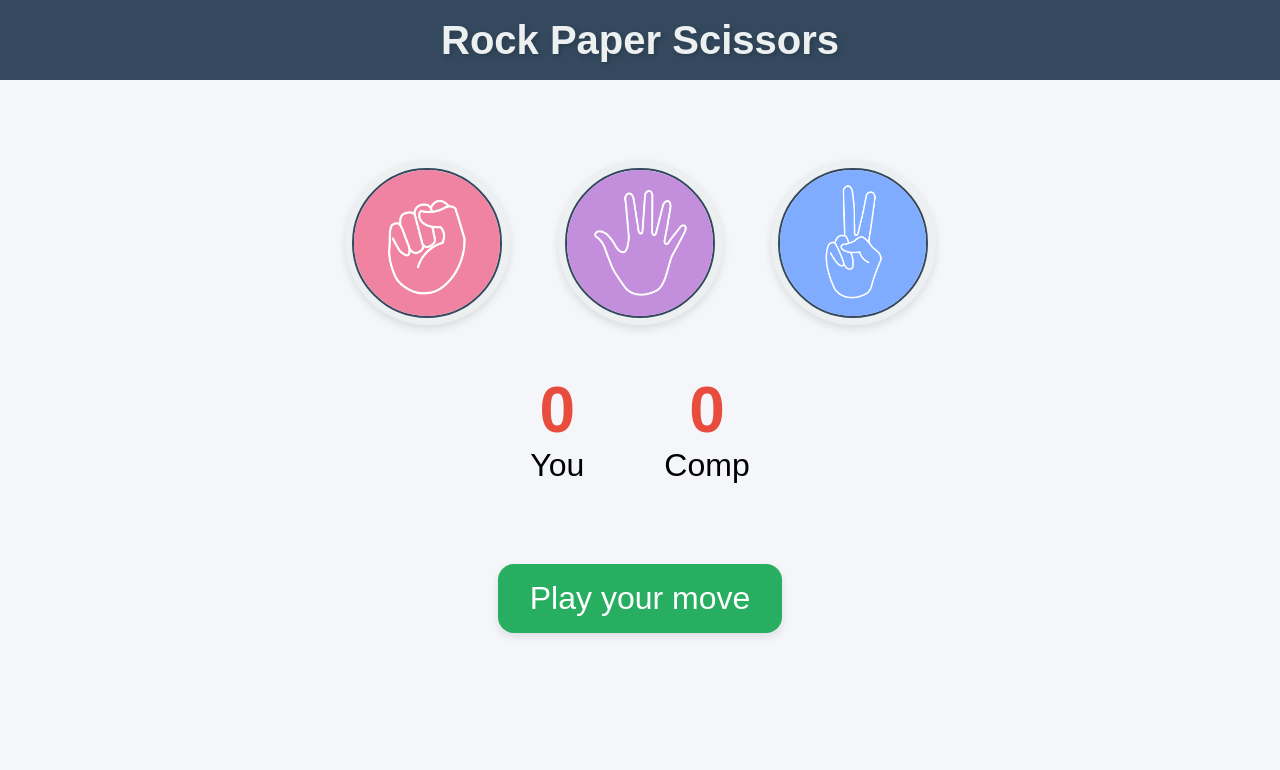
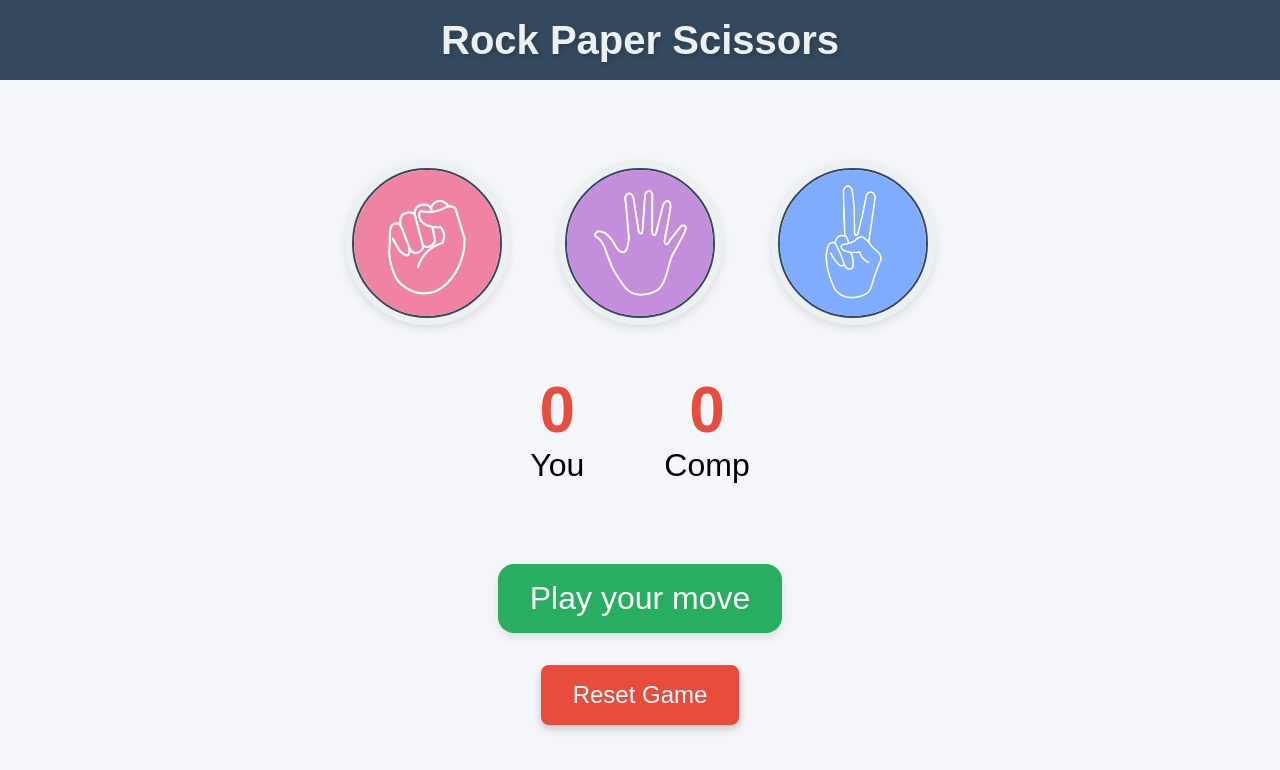
Before and after one commit to Sakshar-Devgon/Rock-Paper-Scissors, a plain HTML site: page index.html in a window 1280 px wide. Drawn offline with Linux system fonts and the light colour scheme.

Commit message:
adding reset button

```diff
--- a/index.html
+++ b/index.html
@@ -36,6 +36,10 @@
             <p id="msg">Play your move</p>
          </div>
 
+         <div class="reset-container">
+            <button id="reset-btn">Reset Game</button>
+        </div>
+
     <Script src="script.js"></Script>
 </body>
 </html>
--- a/script.js
+++ b/script.js
@@ -59,3 +59,8 @@ choices.forEach((choice) => {
         playGame(userChoice);
     });
 });
+document.getElementById('reset-btn').addEventListener('click', () => {
+    document.getElementById('user-score').textContent = '0';
+    document.getElementById('comp-score').textContent = '0';
+    document.getElementById('msg').textContent = 'Play your move!';
+});
--- a/style.css
+++ b/style.css
@@ -88,3 +88,22 @@ img {
 #msg:hover {
     background-color: #2ecc71; /* Slightly brighter on hover */
 }
+.reset-container {
+    margin-top: 2rem;
+}
+#reset-btn {
+    background-color: #e74c3c; /* Red background for the button */
+    color: white;
+    font-size: 1.5rem;
+    border: none;
+    padding: 1rem 2rem;
+    border-radius: 0.5rem;
+    cursor: pointer;
+    transition: background-color 0.3s, transform 0.3s;
+    box-shadow: 0 4px 8px rgba(0, 0, 0, 0.2); /* Shadow for depth */
+}
+
+#reset-btn:hover {
+    background-color: #c0392b; /* Darker red on hover */
+    transform: scale(1.05); /* Slight zoom effect on hover */
+}
```
